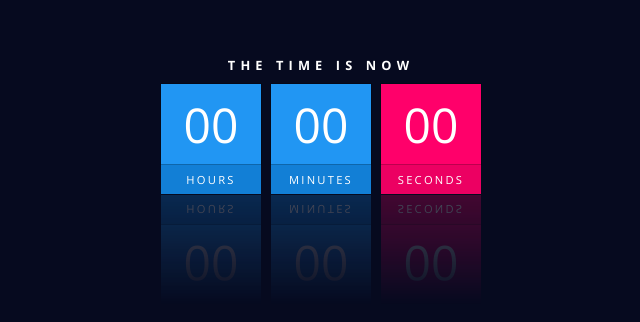
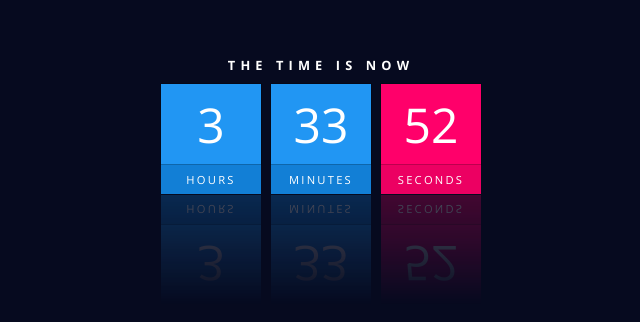
Before and after one commit to Himynameislou/digiClock, a plain HTML site: page index.html in a window 1280 px wide. Shown: the part 280-602 px from the top of the page, without its empty margins (319-959 px from the left). Drawn offline with nearby package versions, Linux system fonts and the light colour scheme.

Commit message:
Finished main portion of clock build

```diff
--- a/index.html
+++ b/index.html
@@ -27,7 +27,12 @@
       var hrs = new Date().getHours();
       var mns = new Date().getMinutes();
       var scs = new Date().getSeconds();
+
+      hours.innerHTML = hrs;
+      minutes.innerHTML = mns;
+      seconds.innerHTML = scs;
     }
+    var interval = setInterval(clock, 1000);
   </script>
 
 </body>
```
